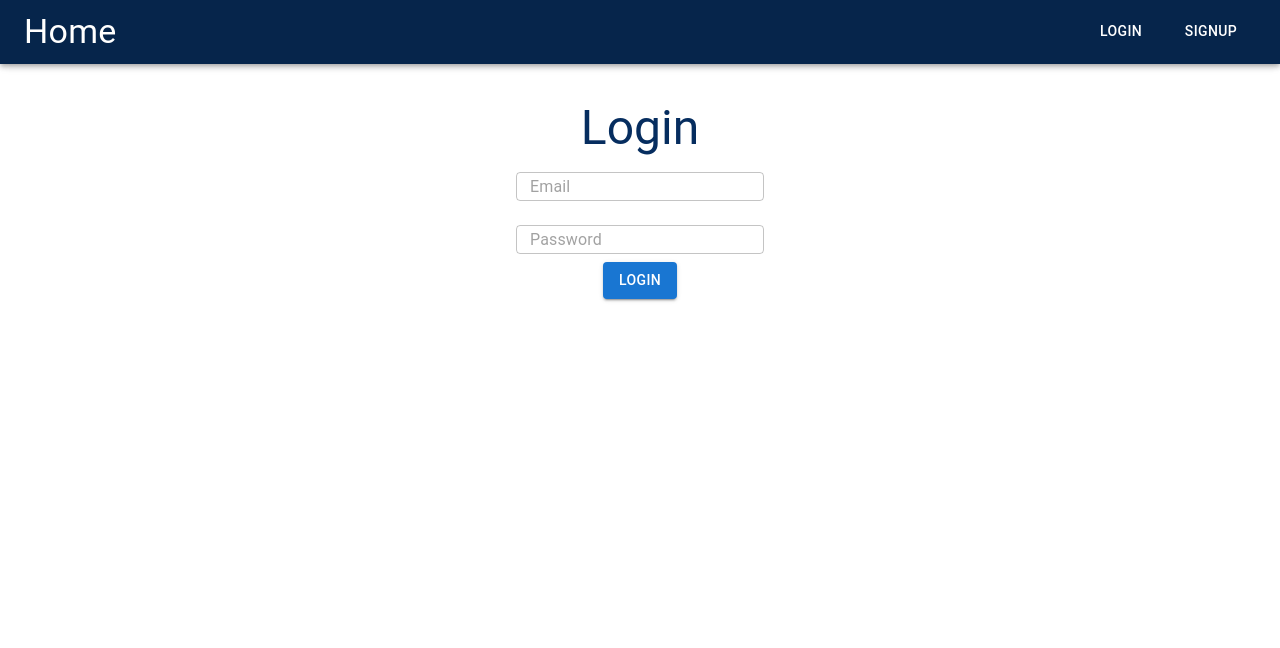
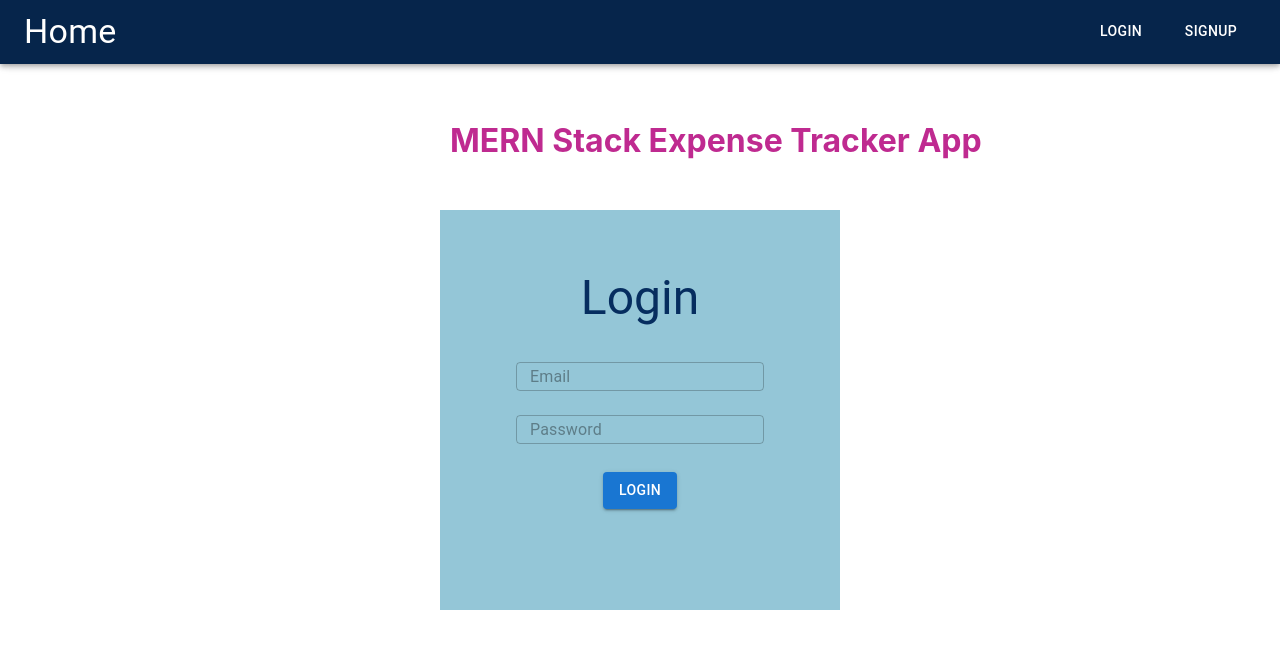
Before and after one commit to poojareddy3/mern-expense-tracker, a React (Create React App) app in the folder client/: page /login in a window 1280 px wide. Shown: the top 648 px of the page. Built offline with nearby package versions, Linux system fonts and the light colour scheme.

Commit message:
added css

```diff
--- a/client/src/App.css
+++ b/client/src/App.css
@@ -7,12 +7,16 @@
 * {
   box-sizing: border-box;
   position: relative;
+  /* background-color:lightblue; */
 }
-
 .home{
   display: flex;
   flex-direction: column;
-
+}
+.homePage{
+  color: #bf2a90;
+  margin-left: 450px;
+  margin-bottom: 50px;
 }
 .navDiv{
   background-color: #06254b;
@@ -23,11 +27,30 @@
   height: 12px;
   /* color:  #062d5f; */
 }
+.loginPage{
+  background-color:rgb(148, 198, 215);
+  margin: 0 auto;
+  padding-top: 60px;
+  width: 400px;
+  height: 400px;
+}
+.signupPage{
+  background-color:rgb(148, 198, 215);
+  margin: 0 auto;
+  padding-top:45px;
+  width: 400px;
+  height: 400px;
+}
 .welcomeDiv{
   display: flex;
   flex-direction: row;
   position: relative;
+  background-color:rgb(191, 212, 219);
+  position: relative;
+  height: 100vh;
+  min-height : 100vh;
 }
+
 .user{
   padding-right: 170px;
   color:  #c61c88;
@@ -43,7 +66,7 @@
   flex-direction: column;
 }
 .title{
-  color: #e5aa21;
+  color: #a0730b;
   margin-top: 60px;
 }
 
@@ -106,19 +129,22 @@
 
 .history h3{
   /* color: rgb(225, 21, 17); */
-  font-size: larger;
+  font-size: x-large;
   color: #fff;
 }
 .history .list {
   display: flex;
   flex-direction: column;
   color: #fff;
+  cursor: pointer;
 }
 .out .delete-btn{
    background-color: rgb(146, 13, 113);
    border: none;
-   border-radius: 25px;
+   border-radius: 30px;
    margin-left: 10px;
+   height: 20px;
+   width: 20px;
    color: #fff;
    font-size: medium;
 }
@@ -172,7 +198,7 @@
   width: 350px;
   padding: 10px;
   align-items: center;
- background-color:rgb(175, 113, 167);
+  background-color:rgb(149, 100, 143);
  color: #fff;
  font-weight: bold;
 }
--- a/client/src/App.js
+++ b/client/src/App.js
@@ -12,6 +12,9 @@ function App() {
        <div className='home'>
       <Home />
       </div>
+      <div className='homePage'>
+         <h1>MERN Stack Expense Tracker App</h1>
+      </div>
    <main>
       <Routes>
          <Route path='/login' element={<Login />} />
--- a/client/src/components/AddTransaction.js
+++ b/client/src/components/AddTransaction.js
@@ -45,7 +45,7 @@ export const AddTransaction = () => {
                 </div>
                 <div className="form-control">
                 <label htmlFor="amount">Amount &nbsp;&nbsp;
-                <input type="number" value={amount} onChange={(e) => setAmount(e.target.value)} placeholder="negative - expense, positive - income" />
+                <input type="number" value={amount} onChange={(e) => setAmount(e.target.value)} placeholder="expense(-) , income(+)" />
                 </label>
                 </div>
                 <button className="btn">Add transaction</button>
--- a/client/src/components/Login.js
+++ b/client/src/components/Login.js
@@ -34,7 +34,7 @@ const handleChange = (e) => {
  }
 
 return (
- <div>
+ <div className='loginPage'>
      <form onSubmit={handleSubmit}>
          <Box
          marginRight='auto'
@@ -44,10 +44,10 @@ return (
          flexDirection={"column"}
          justifyContent='center'
          alignItems='center'>
-         <Typography variant='h3' color={'#062d5f'}>Login</Typography>
+         <Typography variant='h3' color={'#062d5f'}>Login </Typography><br />
              <TextField  name='email' onChange={handleChange} type={'email'} value={inputs.email} variant='outlined' placeholder='Email' margin="normal" size="small" />
              <TextField  name='password' onChange={handleChange} type='password' value={inputs.password} variant='outlined' placeholder='Password' margin="normal" size="small" />
-             <Button variant='contained' type="submit">Login</Button>
+             <br /><Button variant='contained' type="submit">Login</Button>
          </Box>
       </form>
  </div>
--- a/client/src/components/Signup.js
+++ b/client/src/components/Signup.js
@@ -37,7 +37,7 @@ const Signup = () => {
     }
 
   return (
-    <div>
+    <div className='signupPage'>
         <form onSubmit={handleSubmit}>
             <Box
             marginRight='auto'
@@ -51,7 +51,7 @@ const Signup = () => {
                 <TextField name='name' onChange={handleChange} value={inputs.name} variant='outlined' placeholder='Name' margin="normal" size="small" />
                 <TextField name='email' onChange={handleChange} type={'email'} value={inputs.email} variant='outlined' placeholder='Email' margin="normal" size="small" />
                 <TextField name='password' onChange={handleChange} type='password' value={inputs.password} variant='outlined' placeholder='Password' margin="normal" size="small" />
-                <Button variant='contained' type="submit">SignUp</Button>
+                <br /><Button variant='contained' type="submit">SignUp</Button>
             </Box>
          </form>
     </div>
```
